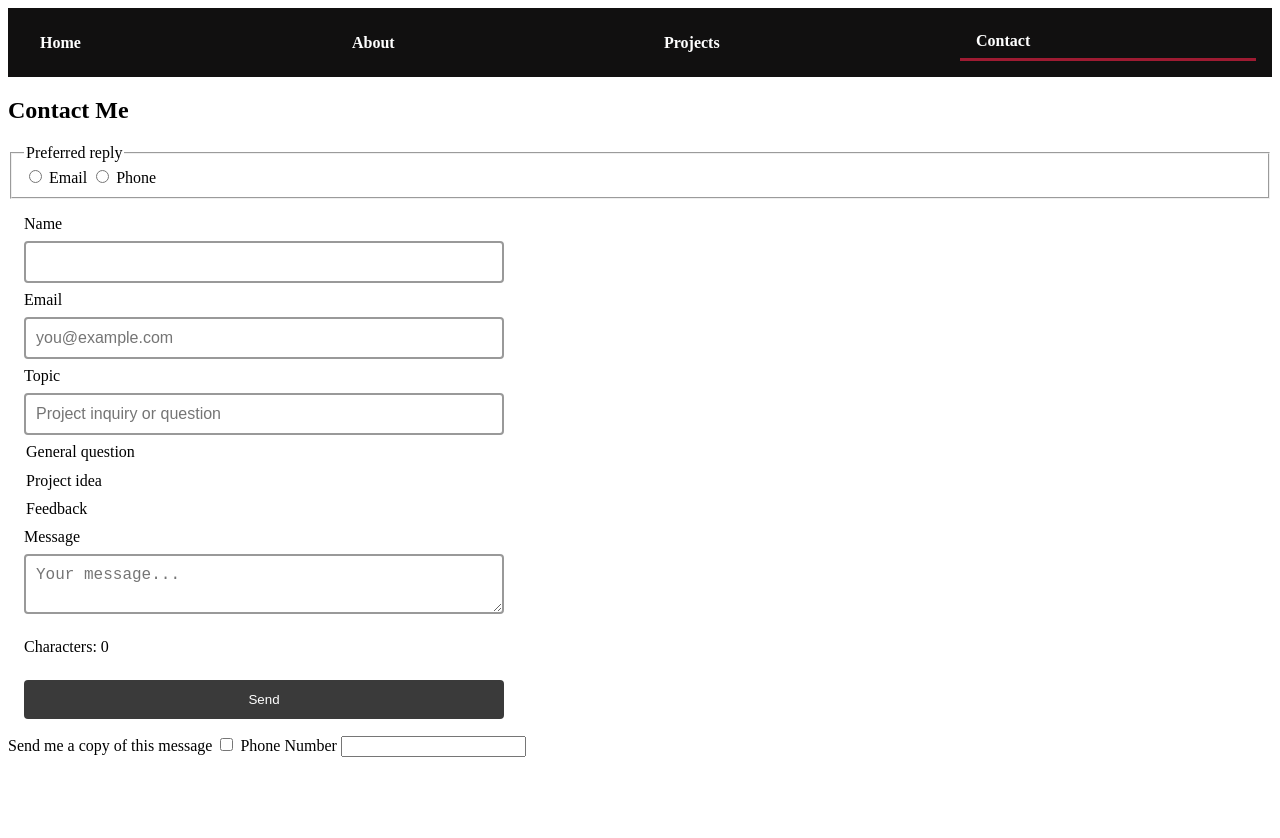
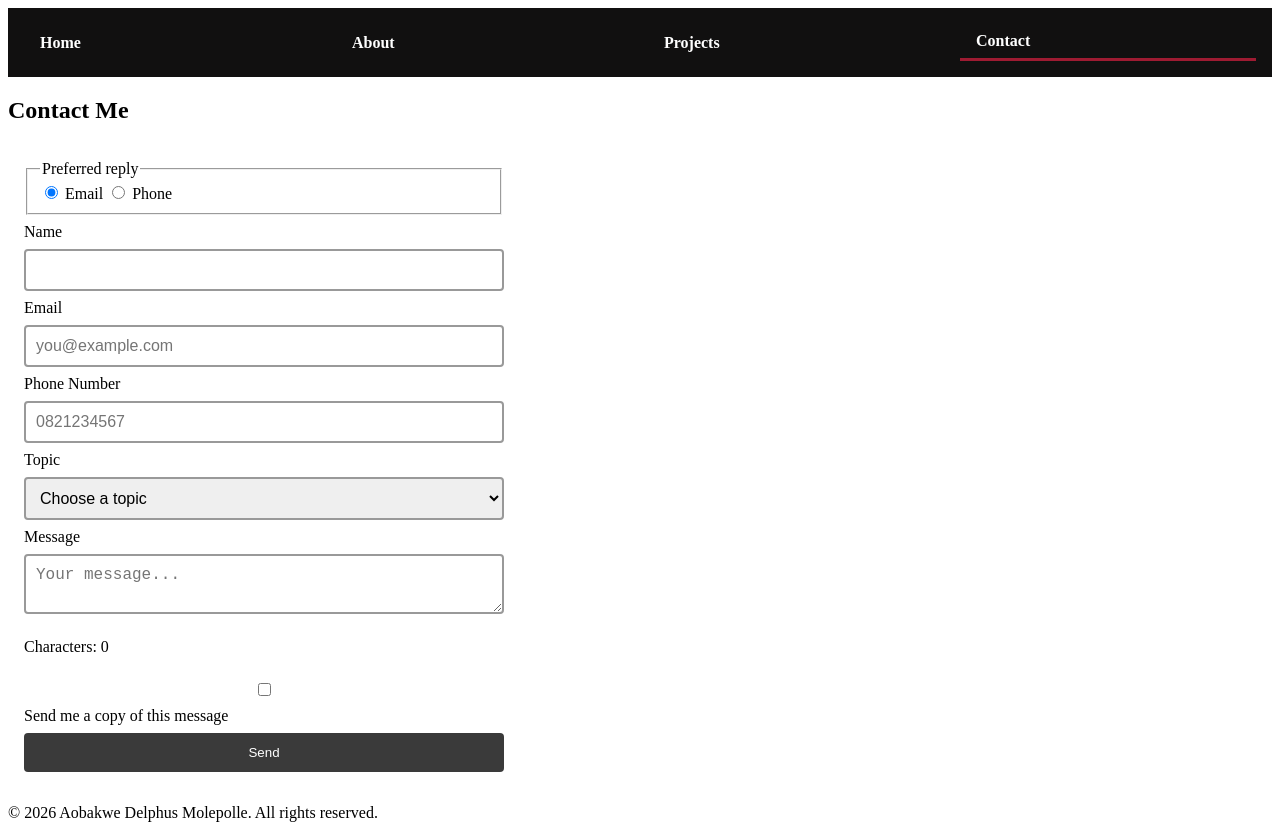
Before and after one commit to aobakwedev/bio-page, a plain HTML site: page contacts.html in a window 1280 px wide. Before the commit the page ends 800 px from the top, so only its background shows below. Drawn offline with Linux system fonts and the light colour scheme.

Commit message:
Final polish and accessibility fixes

```diff
--- a/contacts.html
+++ b/contacts.html
@@ -7,47 +7,62 @@
     <link rel="stylesheet" href="style.css">
 </head>
 <body>
+    <header>
         <nav class="navbar">
             <a href="index.html" class="nav-link">Home</a>
             <a href="about.html" class="nav-link">About</a>
             <a href="projects.html" class="nav-link">Projects</a>
             <a href="contacts.html" class="nav-link active">Contact</a>
         </nav>
+    </header>
+
+    <main>
         <section id="contact">
-  <h2>Contact Me</h2>
+            <h1>Contact Me</h1>
+
+            <form id="contactForm">
                 <fieldset>
                     <legend>Preferred reply</legend>
 
-    <input type="radio" id="email" name="reply" value="email">
-    <label for="email">Email</label>
+                    <input type="radio" id="replyEmail" name="reply" value="email" checked>
+                    <label for="replyEmail">Email</label>
 
-    <input type="radio" id="phone" name="reply" value="phone">
-    <label for="phone">Phone</label>
+                    <input type="radio" id="replyPhone" name="reply" value="phone">
+                    <label for="replyPhone">Phone</label>
                 </fieldset>
-  <form id="contactForm">
+
                 <label for="name">Name</label>
                 <input type="text" id="name" name="name" required minlength="2">
 
                 <label for="email">Email</label>
                 <input type="email" id="email" name="email" required placeholder="you@example.com">
 
+                <label for="phone">Phone Number</label>
+                <input type="tel" id="phone" name="phone" pattern="[0-9-]+" placeholder="0821234567" required>
+
                 <label for="topic">Topic</label>
-     <input type="text" id="topic" name="topic" required placeholder="Project inquiry or question">
+                <select id="topic" name="topic" required>
+                    <option value="">Choose a topic</option>
                     <option value="general">General question</option>
                     <option value="project">Project idea</option>
                     <option value="feedback">Feedback</option>
                 </select>
 
                 <label for="message">Message</label>
-    <textarea id="message" placeholder="Your message..."></textarea>
-    <p id="charCounter">Characters: 0</p>
+                <textarea id="message" name="message" placeholder="Your message..." required></textarea>
+                <p id="charCounter" role="status">Characters: 0</p>
+
+                <input type="checkbox" id="sendCopy" name="sendCopy">
+                <label for="sendCopy">Send me a copy of this message</label>
+
                 <button type="submit">Send</button>
             </form>
         </section>
-<label for="sendCopy">Send me a copy of this message</label>
-<input type="checkbox" id="sendCopy" name="sendCopy">
-<label for="phone">Phone Number</label>
-<input type="tel" id="phone" name="phone" pattern="[0-9-]+" required>
+    </main>
+
+    <footer>
+        <p>&copy; 2026 Aobakwe Delphus Molepolle. All rights reserved.</p>
+    </footer>
 
     <script src="script.js"></script>
 </body>
```
Lines whose indentation alone changed are shown as unchanged.
